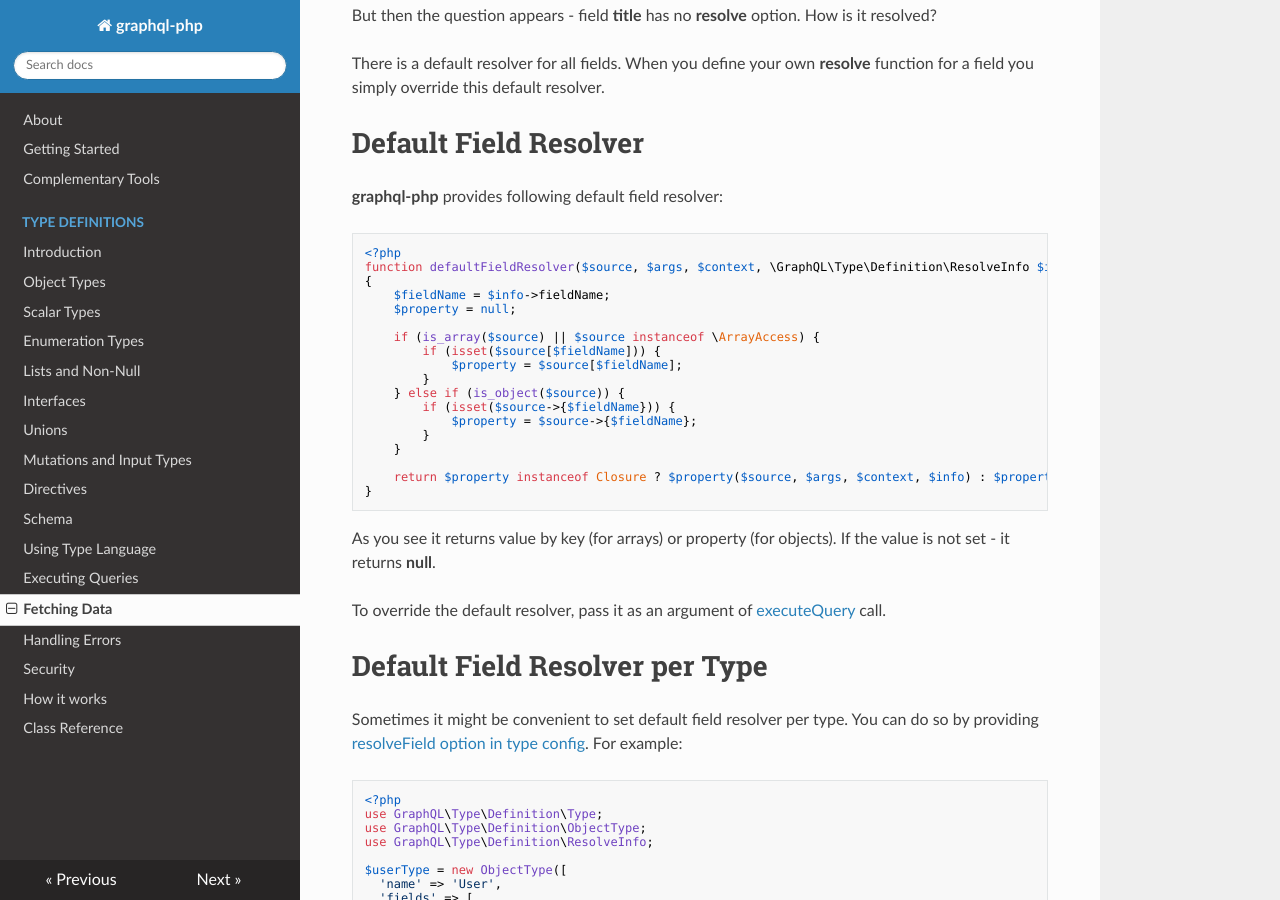
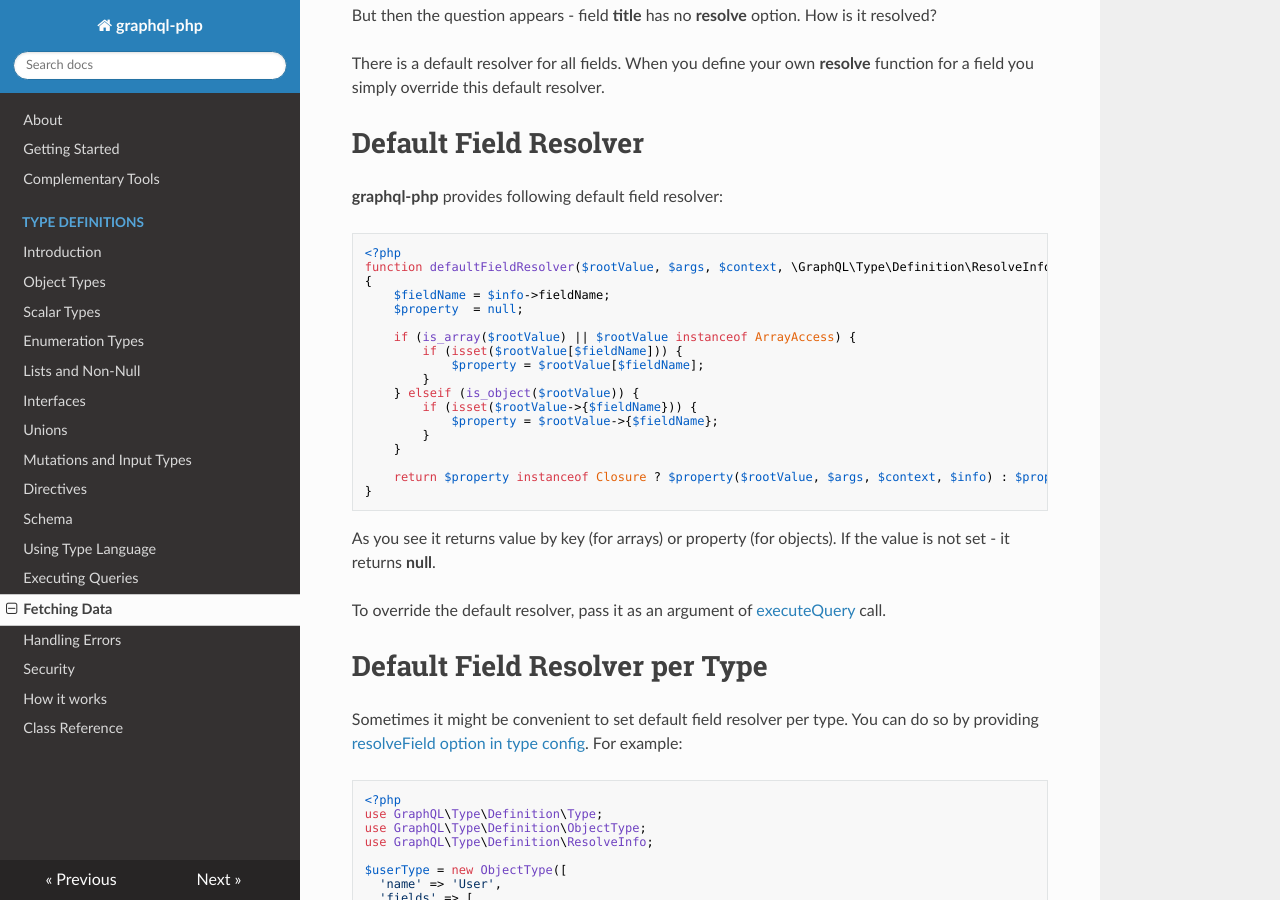
Before and after one commit to webonyx/graphql-php, an MkDocs documentation site: the page built from docs/data-fetching.md, in a window 1280 px wide and 900 px high, scrolled down 1756 px. Built offline with MkDocs 1.6.1, drawn with Linux system fonts in a browser that asks for light colours; nearby versions of some CDN libraries; old or Windows-style settings are respelled for this version of MkDocs.

Commit message:
Consistently name the $rootValue argument

````diff
--- a/docs/data-fetching.md
+++ b/docs/data-fetching.md
@@ -103,22 +103,22 @@ for a field you simply override this default resolver.
 **graphql-php** provides following default field resolver:
 ```php
 <?php
-function defaultFieldResolver($source, $args, $context, \GraphQL\Type\Definition\ResolveInfo $info)
+function defaultFieldResolver($rootValue, $args, $context, \GraphQL\Type\Definition\ResolveInfo $info)
 {
     $fieldName = $info->fieldName;
-    $property = null;
+    $property  = null;
 
-    if (is_array($source) || $source instanceof \ArrayAccess) {
-        if (isset($source[$fieldName])) {
-            $property = $source[$fieldName];
+    if (is_array($rootValue) || $rootValue instanceof ArrayAccess) {
+        if (isset($rootValue[$fieldName])) {
+            $property = $rootValue[$fieldName];
         }
-    } else if (is_object($source)) {
-        if (isset($source->{$fieldName})) {
-            $property = $source->{$fieldName};
+    } elseif (is_object($rootValue)) {
+        if (isset($rootValue->{$fieldName})) {
+            $property = $rootValue->{$fieldName};
         }
     }
 
-    return $property instanceof Closure ? $property($source, $args, $context, $info) : $property;
+    return $property instanceof Closure ? $property($rootValue, $args, $context, $info) : $property;
 }
 ```
 
````
Also changed, not shown: docs/reference.md (+1 -1 lines), 3 other files.
